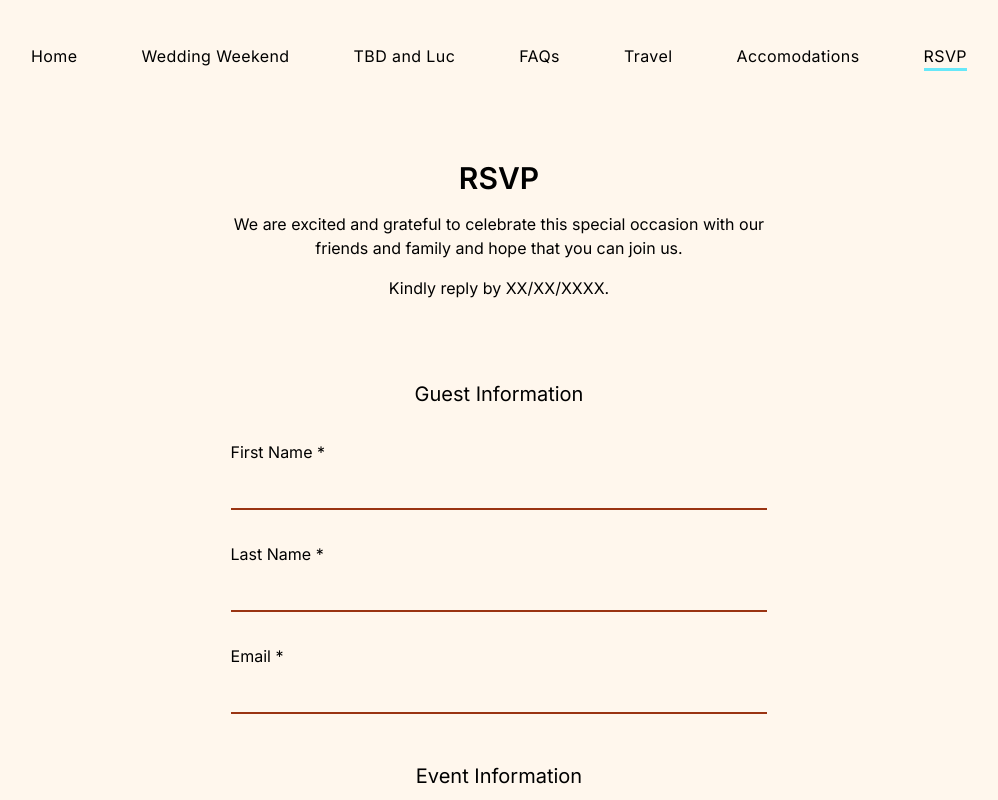
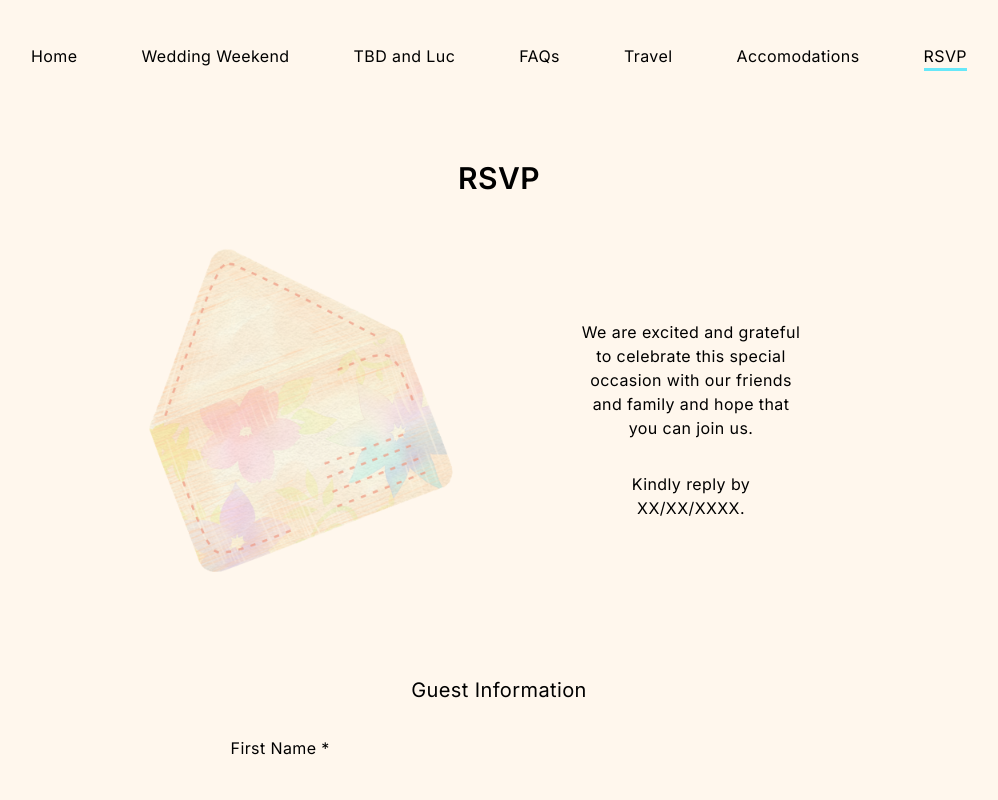
Before and after one commit to lymarrie/wedding-website, a Next.js app: page /rsvp in a window 1280 px wide. Shown: the top 800 px of the page, without its empty margins (141-1139 px from the left). Built offline with nearby package versions, Linux system fonts and the light colour scheme.

Commit message:
more rsvp updates

```diff
--- a/app/globals.css
+++ b/app/globals.css
@@ -3,7 +3,7 @@
 @tailwind utilities;
 
 body {
-  @apply bg-orange-50;
+  @apply bg-orange-50 tracking-wide;
 }
 
 .centered-container {
--- a/app/rsvp/page.tsx
+++ b/app/rsvp/page.tsx
@@ -7,9 +7,21 @@ export default function RSVP() {
     <main className="flex min-h-screen flex-col items-center centered-container">
         <div className="space-y-4 text-center">
             <h1>RSVP</h1>
-            <p className="flex mx-auto w-2/3">We are excited and grateful to celebrate this special occasion with our friends and family and hope that you can join us.</p>
-            <p className="text-center">Kindly reply by XX/XX/XXXX.</p>
+            <div className="flex flex-col space-y-8 md:flex-row md:items-center">
+              <Image
+                src="/letter.webp"
+                alt="RSVP image"
+                width={300}
+                height={300}
+                className="w-52 mx-auto rounded-lg md:w-96"
+              />
+              <div className="flex flex-col space-y-8 px-2 sm:px-16 md:px-0 lg:px-8 xl:px-24">
+                <p className="">We are excited and grateful to celebrate this special occasion with our friends and family and hope that you can join us.</p>
+                <p className="">Kindly reply by XX/XX/XXXX.</p>
+              </div>
+            </div>
         </div>
+
         <RSVPForm />
     </main>
   )
```
Also changed, not shown: public/letter.webp (added).
